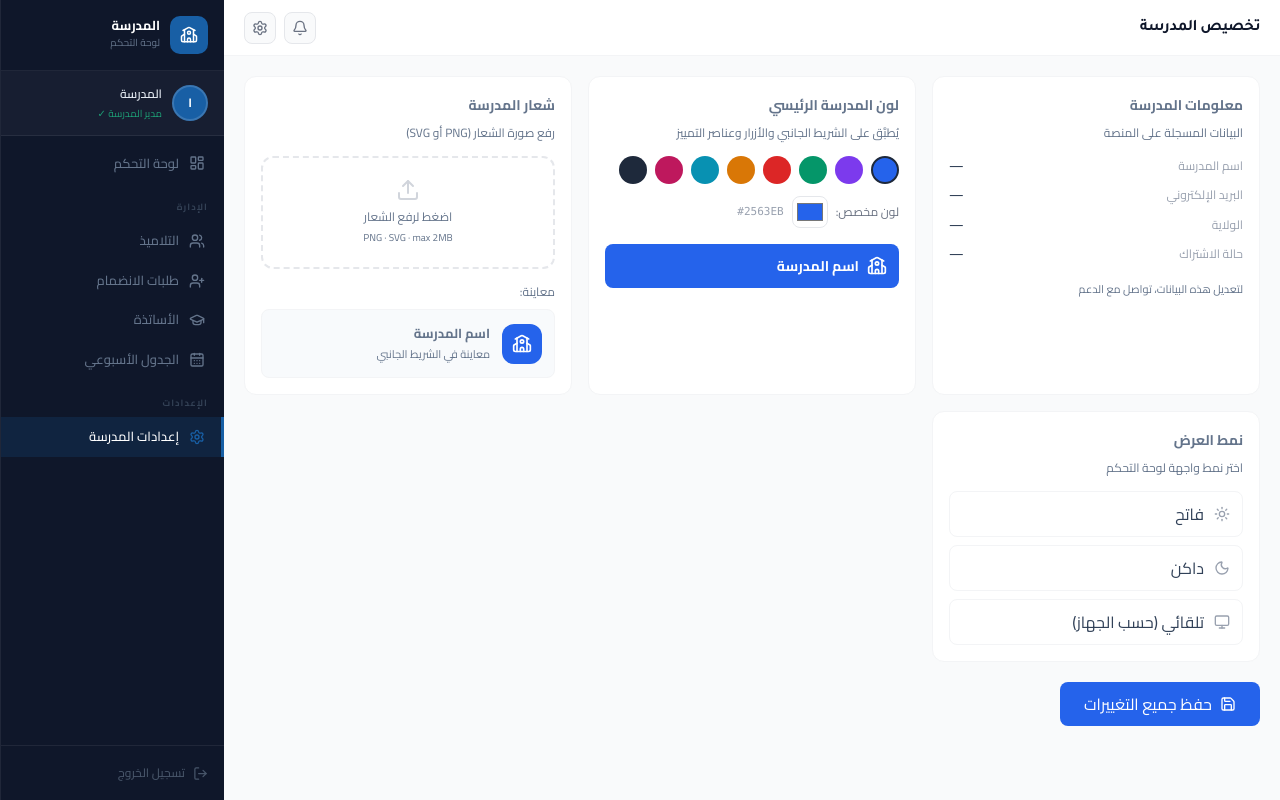
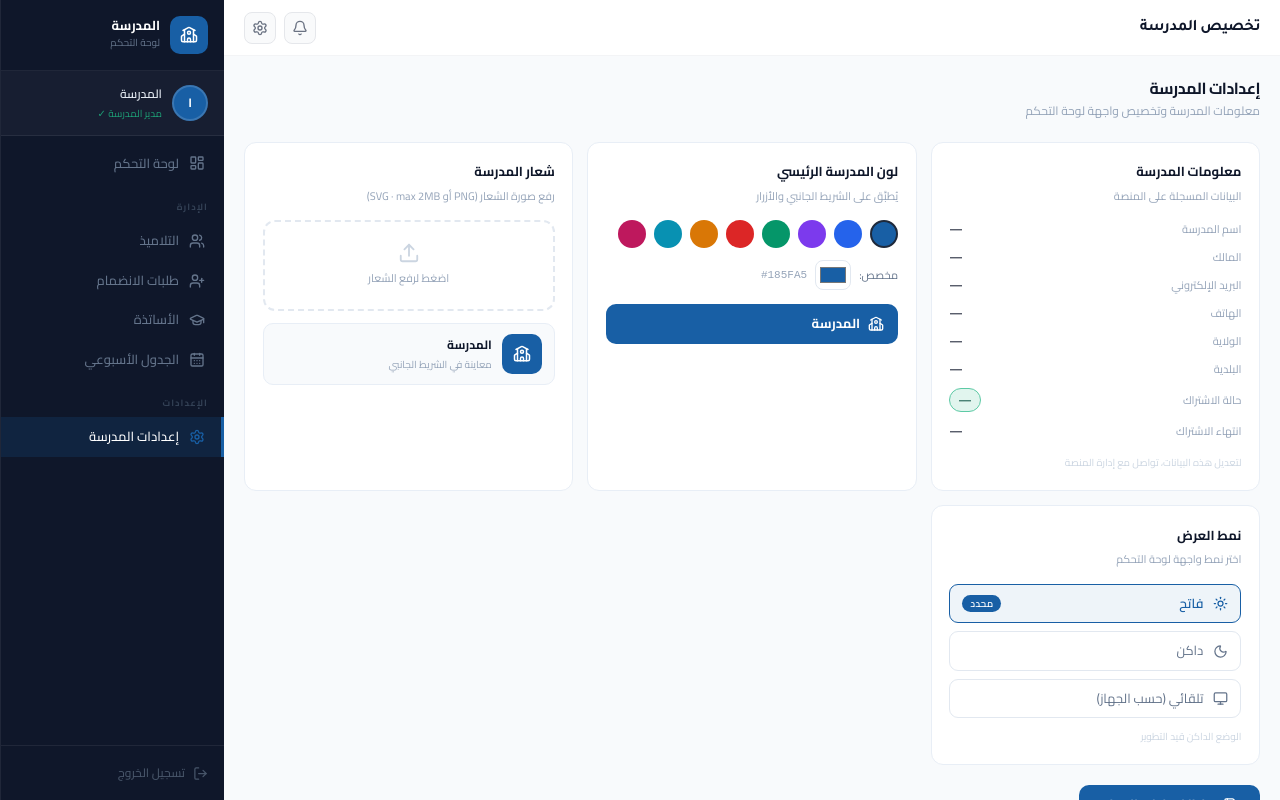
Before and after one commit to djaweddj/d3m-frontend, a React (Vite) app: page /settings in a window 1280 px wide. Built offline with nearby package versions, Linux system fonts and the light colour scheme.

Commit message:
fix settings not register

```diff
--- a/src/pages/SchoolRegister.jsx
+++ b/src/pages/SchoolRegister.jsx
@@ -176,6 +176,7 @@ export default function SchoolRegister() {
 
       if (!response.ok) {
         const errorData = await response.json().catch(() => null);
+
         const message =
           errorData?.message ||
           errorData?.error ||
--- a/src/pages/Settings.jsx
+++ b/src/pages/Settings.jsx
@@ -1,22 +1,32 @@
 import { useState, useRef } from "react";
 import { Upload, School, Sun, Moon, Monitor, Save } from "lucide-react";
-import { useAuth } from "../context/AuthContext";
+import { useAuth } from "../context/authContext";
 import { toast } from "sonner";
 
 const PRESETS = [
-  "#2563EB", "#7C3AED", "#059669", "#DC2626",
-  "#D97706", "#0891B2", "#BE185D", "#1E293B",
+  "#185FA5", "#2563EB", "#7C3AED", "#059669",
+  "#DC2626", "#D97706", "#0891B2", "#BE185D",
 ];
 
 const LS_COLOR_KEY = "school_primary_color";
 const LS_LOGO_KEY  = "school_logo_url";
 
 export default function Settings() {
-  const { user } = useAuth();
-  const school = user?.school;
+  // useAuth gives: { user, school, logout }
+  // school shape matches SchoolDto / SchoolResponseDto:
+  //   schoolName, ownerName, email, phone, wilaya, commune,
+  //   subscriptionStatus, subscriptionExpiresAt
+  const { user, school } = useAuth();
 
-  const [color, setColor]           = useState(() => localStorage.getItem(LS_COLOR_KEY) ?? "#2563EB");
-  const [previewLogo, setPreviewLogo] = useState(() => localStorage.getItem(LS_LOGO_KEY) ?? null);
+  // Color + logo are UI-only preferences stored in localStorage
+  // (backend has no endpoint for these yet)
+  const [color, setColor] = useState(
+    () => localStorage.getItem(LS_COLOR_KEY) ?? school?.primaryColor ?? "#185FA5"
+  );
+  const [previewLogo, setPreviewLogo] = useState(
+    () => localStorage.getItem(LS_LOGO_KEY) ?? school?.logoUrl ?? null
+  );
+  const [theme,    setTheme]    = useState("light"); // UI-only
   const fileRef = useRef(null);
 
   const handleFile = (e) => {
@@ -28,170 +38,210 @@ export default function Settings() {
     }
     const url = URL.createObjectURL(file);
     setPreviewLogo(url);
-    toast.success("تم رفع الشعار");
+    toast.success("تم رفع الشعار مؤقتاً — احفظ لتثبيته");
   };
 
   const save = () => {
     localStorage.setItem(LS_COLOR_KEY, color);
     if (previewLogo) localStorage.setItem(LS_LOGO_KEY, previewLogo);
-    toast.success("تم حفظ الإعدادات محلياً");
+    toast.success("تم حفظ إعدادات العرض");
   };
 
+  // Card shell
+  const Card = ({ title, sub, children }) => (
+    <div style={{ background: "#fff", borderRadius: 12, border: "1px solid #E8EEF6", padding: "1.1rem" }}>
+      <p style={{ fontSize: 13, fontWeight: 700, color: "#0F172A", margin: "0 0 3px" }}>{title}</p>
+      {sub && <p style={{ fontSize: 11, color: "#94A3B8", margin: "0 0 14px" }}>{sub}</p>}
+      {children}
+    </div>
+  );
+
+  const schoolName = school?.schoolName ?? user?.fullName ?? "المدرسة";
+
   return (
-    <div className="p-5" dir="rtl" style={{ fontFamily: "'Cairo', sans-serif" }}>
-      <div
-        className="grid gap-4"
-        style={{ gridTemplateColumns: "repeat(auto-fill, minmax(280px, 1fr))" }}
-      >
+    <div dir="rtl" style={{ padding: "1.25rem", fontFamily: "'Cairo', sans-serif", background: "#F8FAFC", minHeight: "100vh" }}>
 
-        {/* ── School info (from API) ── */}
-        <div className="bg-white rounded-xl border border-gray-100 p-4">
-          <p className="text-sm font-bold text-slate-800 mb-1">معلومات المدرسة</p>
-          <p className="text-[12px] text-gray-400 mb-3">البيانات المسجلة على المنصة</p>
+      {/* Page title */}
+      <div style={{ marginBottom: "1.25rem" }}>
+        <h1 style={{ fontSize: 16, fontWeight: 700, color: "#0F172A", margin: 0 }}>إعدادات المدرسة</h1>
+        <p style={{ fontSize: 12, color: "#94A3B8", marginTop: 3, margin: 0 }}>
+          معلومات المدرسة وتخصيص واجهة لوحة التحكم
+        </p>
+      </div>
 
-          <div className="space-y-2.5">
+      <div style={{ display: "grid", gridTemplateColumns: "repeat(auto-fill, minmax(280px, 1fr))", gap: 14 }}>
+
+        {/* ── School info (read-only, from backend via useAuth) ── */}
+        <Card title="معلومات المدرسة" sub="البيانات المسجلة على المنصة">
+          <div style={{ display: "flex", flexDirection: "column", gap: 10 }}>
             {[
-              { label: "اسم المدرسة",   value: school?.schoolName },
-              { label: "البريد الإلكتروني", value: school?.email },
-              { label: "الولاية",        value: school?.wilaya },
-              { label: "حالة الاشتراك",  value: school?.subscriptionStatus },
-            ].map(({ label, value }) => (
-              <div key={label} className="flex items-center justify-between">
-                <span className="text-[12px] text-gray-400">{label}</span>
-                <span className="text-[13px] font-semibold text-slate-700">
+              { label: "اسم المدرسة",        value: school?.schoolName },
+              { label: "المالك",             value: school?.ownerName ?? user?.fullName },
+              { label: "البريد الإلكتروني",  value: school?.email ?? user?.email },
+              { label: "الهاتف",             value: school?.phone },
+              { label: "الولاية",            value: school?.wilaya },
+              { label: "البلدية",            value: school?.commune },
+              { label: "حالة الاشتراك",      value: school?.subscriptionStatus, highlight: true },
+              { label: "انتهاء الاشتراك",    value: school?.subscriptionExpiresAt },
+            ].map(({ label, value, highlight }) => (
+              <div key={label} style={{ display: "flex", alignItems: "center", justifyContent: "space-between", gap: 8 }}>
+                <span style={{ fontSize: 11, color: "#94A3B8" }}>{label}</span>
+                <span style={{
+                  fontSize: 12, fontWeight: 600,
+                  color: highlight ? "#085041" : "#0F172A",
+                  background: highlight ? "#E1F5EE" : "transparent",
+                  padding: highlight ? "2px 8px" : 0,
+                  borderRadius: highlight ? 20 : 0,
+                  border: highlight ? "1px solid #5DCAA5" : "none",
+                }}>
                   {value ?? "—"}
                 </span>
               </div>
             ))}
           </div>
+          <p style={{ fontSize: 10, color: "#CBD5E1", marginTop: 14, marginBottom: 0 }}>
+            لتعديل هذه البيانات، تواصل مع إدارة المنصة
+          </p>
+        </Card>
 
-          <p className="text-[11px] text-gray-300 mt-4">
-            لتعديل هذه البيانات، تواصل مع الدعم
-          </p>
-        </div>
-
-        {/* ── Color picker (localStorage) ── */}
-        <div className="bg-white rounded-xl border border-gray-100 p-4">
-          <p className="text-sm font-bold text-slate-800 mb-1">لون المدرسة الرئيسي</p>
-          <p className="text-[12px] text-gray-400 mb-3">
-            يُطبَّق على الشريط الجانبي والأزرار وعناصر التمييز
-          </p>
-
-          <div className="flex flex-wrap gap-2 mb-3">
+        {/* ── Primary color ── */}
+        <Card title="لون المدرسة الرئيسي" sub="يُطبَّق على الشريط الجانبي والأزرار">
+          {/* Preset swatches */}
+          <div style={{ display: "flex", flexWrap: "wrap", gap: 8, marginBottom: 12 }}>
             {PRESETS.map((c) => (
               <button
                 key={c}
-                className="w-7 h-7 rounded-full border-2 transition"
+                onClick={() => setColor(c)}
                 style={{
-                  background: c,
-                  borderColor: color === c ? "#1E293B" : "transparent",
+                  width: 28, height: 28, borderRadius: "50%",
+                  background: c, cursor: "pointer",
+                  border: `2px solid ${color === c ? "#1E293B" : "transparent"}`,
                   outline: color === c ? "2px solid #fff" : "none",
-                  outlineOffset: "1px",
+                  outlineOffset: 1,
+                  transition: "border-color .15s",
                 }}
-                onClick={() => setColor(c)}
               />
             ))}
           </div>
 
-          <div className="flex items-center gap-2">
-            <label className="text-[12px] text-gray-500">لون مخصص:</label>
+          {/* Custom color */}
+          <div style={{ display: "flex", alignItems: "center", gap: 8 }}>
+            <label style={{ fontSize: 11, color: "#64748B" }}>مخصص:</label>
             <input
               type="color"
               value={color}
               onChange={(e) => setColor(e.target.value)}
-              className="w-9 h-8 rounded-lg border border-gray-200 cursor-pointer p-0.5"
+              style={{ width: 36, height: 30, borderRadius: 8, border: "1px solid #E2E8F0", cursor: "pointer", padding: 2 }}
             />
-            <span className="text-[11px] font-mono text-gray-400">{color}</span>
+            <span style={{ fontSize: 11, fontFamily: "monospace", color: "#94A3B8" }}>{color}</span>
           </div>
 
           {/* Live preview */}
-          <div
-            className="mt-4 rounded-lg p-3 flex items-center gap-2"
-            style={{ background: color }}
-          >
-            <School className="w-5 h-5 text-white" />
-            <span className="text-white text-sm font-bold">
-              {school?.schoolName ?? "اسم المدرسة"}
-            </span>
+          <div style={{ marginTop: 14, borderRadius: 10, padding: "10px 14px", background: color, display: "flex", alignItems: "center", gap: 8 }}>
+            <School size={16} color="#fff" />
+            <span style={{ fontSize: 13, fontWeight: 700, color: "#fff" }}>{schoolName}</span>
           </div>
-        </div>
+        </Card>
 
-        {/* ── Logo upload (localStorage) ── */}
-        <div className="bg-white rounded-xl border border-gray-100 p-4">
-          <p className="text-sm font-bold text-slate-800 mb-1">شعار المدرسة</p>
-          <p className="text-[12px] text-gray-400 mb-3">رفع صورة الشعار (PNG أو SVG)</p>
-
+        {/* ── Logo upload ── */}
+        <Card title="شعار المدرسة" sub="رفع صورة الشعار (PNG أو SVG · max 2MB)">
           <button
             onClick={() => fileRef.current?.click()}
-            className="w-full border-2 border-dashed border-gray-200 rounded-xl py-5 text-center cursor-pointer hover:border-blue-400 hover:bg-blue-50 transition group"
+            style={{
+              width: "100%", borderRadius: 12, padding: "1.25rem 0",
+              border: "2px dashed #E2E8F0", background: "transparent",
+              cursor: "pointer", textAlign: "center", transition: "border-color .15s, background .15s",
+            }}
+            onMouseEnter={(e) => { e.currentTarget.style.borderColor = "#185FA5"; e.currentTarget.style.background = "#EBF4FE"; }}
+            onMouseLeave={(e) => { e.currentTarget.style.borderColor = "#E2E8F0"; e.currentTarget.style.background = "transparent"; }}
           >
-            <Upload className="w-6 h-6 mx-auto text-gray-300 group-hover:text-blue-400 mb-1" />
-            <p className="text-[12px] text-gray-400 group-hover:text-blue-500">اضغط لرفع الشعار</p>
-            <p className="text-[10px] text-gray-300 mt-0.5">PNG · SVG · max 2MB</p>
+            <Upload size={22} color="#CBD5E1" style={{ margin: "0 auto 5px" }} />
+            <p style={{ fontSize: 11, color: "#94A3B8", margin: 0 }}>اضغط لرفع الشعار</p>
           </button>
-          <input
-            ref={fileRef}
-            type="file"
-            accept="image/png,image/svg+xml"
-            className="hidden"
-            onChange={handleFile}
-          />
+          <input ref={fileRef} type="file" accept="image/png,image/svg+xml" style={{ display: "none" }} onChange={handleFile} />
 
-          <p className="text-[12px] text-gray-400 mt-3 mb-1.5">معاينة:</p>
-          <div className="flex items-center gap-3 bg-slate-50 rounded-lg p-3 border border-gray-100">
+          {/* Preview */}
+          <div style={{ marginTop: 12, display: "flex", alignItems: "center", gap: 10, background: "#F8FAFC", borderRadius: 10, padding: "10px 12px", border: "1px solid #E8EEF6" }}>
             {previewLogo ? (
-              <img src={previewLogo} alt="الشعار" className="w-10 h-10 rounded-xl object-cover" />
+              <img src={previewLogo} alt="الشعار" style={{ width: 40, height: 40, borderRadius: 10, objectFit: "cover" }} />
             ) : (
-              <div
-                className="w-10 h-10 rounded-xl flex items-center justify-center"
-                style={{ background: color }}
-              >
-                <School className="w-5 h-5 text-white" />
+              <div style={{ width: 40, height: 40, borderRadius: 10, background: color, display: "flex", alignItems: "center", justifyContent: "center" }}>
+                <School size={18} color="#fff" />
               </div>
             )}
             <div>
-              <p className="text-[13px] font-bold text-slate-800">
-                {school?.schoolName ?? "اسم المدرسة"}
-              </p>
-              <p className="text-[11px] text-gray-400">معاينة في الشريط الجانبي</p>
+              <p style={{ fontSize: 12, fontWeight: 700, color: "#0F172A", margin: 0 }}>{schoolName}</p>
+              <p style={{ fontSize: 10, color: "#94A3B8", margin: 0 }}>معاينة في الشريط الجانبي</p>
             </div>
+            {previewLogo && (
+              <button
+                onClick={() => { setPreviewLogo(null); localStorage.removeItem(LS_LOGO_KEY); }}
+                style={{ marginRight: "auto", fontSize: 10, color: "#DC2626", background: "#FEF2F2", border: "1px solid #FECACA", borderRadius: 6, padding: "2px 8px", cursor: "pointer", fontFamily: "inherit" }}
+              >
+                حذف
+              </button>
+            )}
           </div>
-        </div>
+        </Card>
 
-        {/* ── Theme mode (UI only) ── */}
-        <div className="bg-white rounded-xl border border-gray-100 p-4">
-          <p className="text-sm font-bold text-slate-800 mb-1">نمط العرض</p>
-          <p className="text-[12px] text-gray-400 mb-3">
-            اختر نمط واجهة لوحة التحكم
-          </p>
-          <div className="space-y-2">
+        {/* ── Theme mode ── */}
+        <Card title="نمط العرض" sub="اختر نمط واجهة لوحة التحكم">
+          <div style={{ display: "flex", flexDirection: "column", gap: 8 }}>
             {[
-              { label: "فاتح",               icon: Sun },
-              { label: "داكن",               icon: Moon },
-              { label: "تلقائي (حسب الجهاز)", icon: Monitor },
-            ].map(({ label, icon: Icon }) => (
+              { key: "light",  label: "فاتح",               icon: Sun },
+              { key: "dark",   label: "داكن",               icon: Moon },
+              { key: "auto",   label: "تلقائي (حسب الجهاز)", icon: Monitor },
+            ].map(({ key, label, icon: Icon }) => (
               <button
-                key={label}
-                className="w-full flex items-center gap-2.5 px-3 py-2.5 rounded-lg border border-gray-100 text-[13px] text-slate-700 hover:bg-gray-50 hover:border-gray-200 transition text-right"
+                key={key}
+                onClick={() => setTheme(key)}
+                style={{
+                  display: "flex", alignItems: "center", gap: 10,
+                  padding: "9px 12px", borderRadius: 9, cursor: "pointer",
+                  fontFamily: "inherit", fontSize: 13, textAlign: "right",
+                  border: `1.5px solid ${theme === key ? color : "#E2E8F0"}`,
+                  background: theme === key ? color + "12" : "#fff",
+                  color: theme === key ? color : "#64748B",
+                  fontWeight: theme === key ? 600 : 400,
+                  transition: "all .15s",
+                }}
               >
-                <Icon className="w-4 h-4 text-gray-400" />
+                <Icon size={15} />
                 {label}
+                {theme === key && (
+                  <span style={{ marginRight: "auto", fontSize: 10, background: color, color: "#fff", borderRadius: 20, padding: "1px 8px" }}>
+                    محدد
+                  </span>
+                )}
               </button>
             ))}
           </div>
-        </div>
+          <p style={{ fontSize: 10, color: "#CBD5E1", marginTop: 10, marginBottom: 0 }}>
+            الوضع الداكن قيد التطوير
+          </p>
+        </Card>
       </div>
 
-      {/* ── Save ── */}
-      <div className="mt-5 flex justify-start">
+      {/* Save */}
+      <div style={{ marginTop: "1.25rem" }}>
         <button
           onClick={save}
-          className="flex items-center gap-2 text-white text-sm font-bold px-6 py-2.5 rounded-lg transition"
-          style={{ background: color }}
+          style={{
+            display: "flex", alignItems: "center", gap: 8,
+            padding: "10px 22px", borderRadius: 10, border: "none",
+            background: color, color: "#fff",
+            fontSize: 13, fontWeight: 700, cursor: "pointer",
+            fontFamily: "inherit", transition: "opacity .15s",
+          }}
+          onMouseEnter={(e) => (e.currentTarget.style.opacity = ".88")}
+          onMouseLeave={(e) => (e.currentTarget.style.opacity = "1")}
         >
-          <Save className="w-4 h-4" />
-          حفظ جميع التغييرات
+          <Save size={15} />
+          حفظ إعدادات العرض
         </button>
+        <p style={{ fontSize: 11, color: "#94A3B8", marginTop: 6 }}>
+          بيانات المدرسة لا يمكن تعديلها من هنا — تواصل مع الدعم
+        </p>
       </div>
     </div>
   );
```
